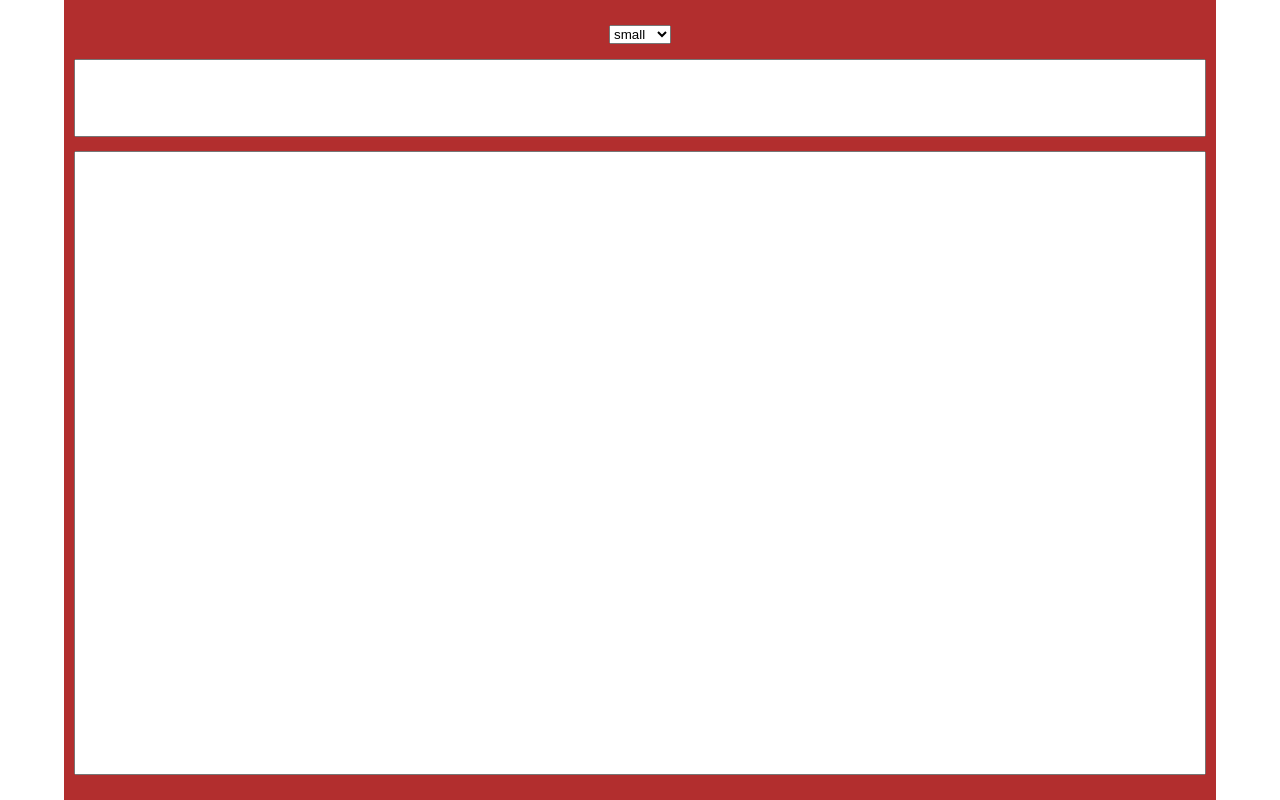
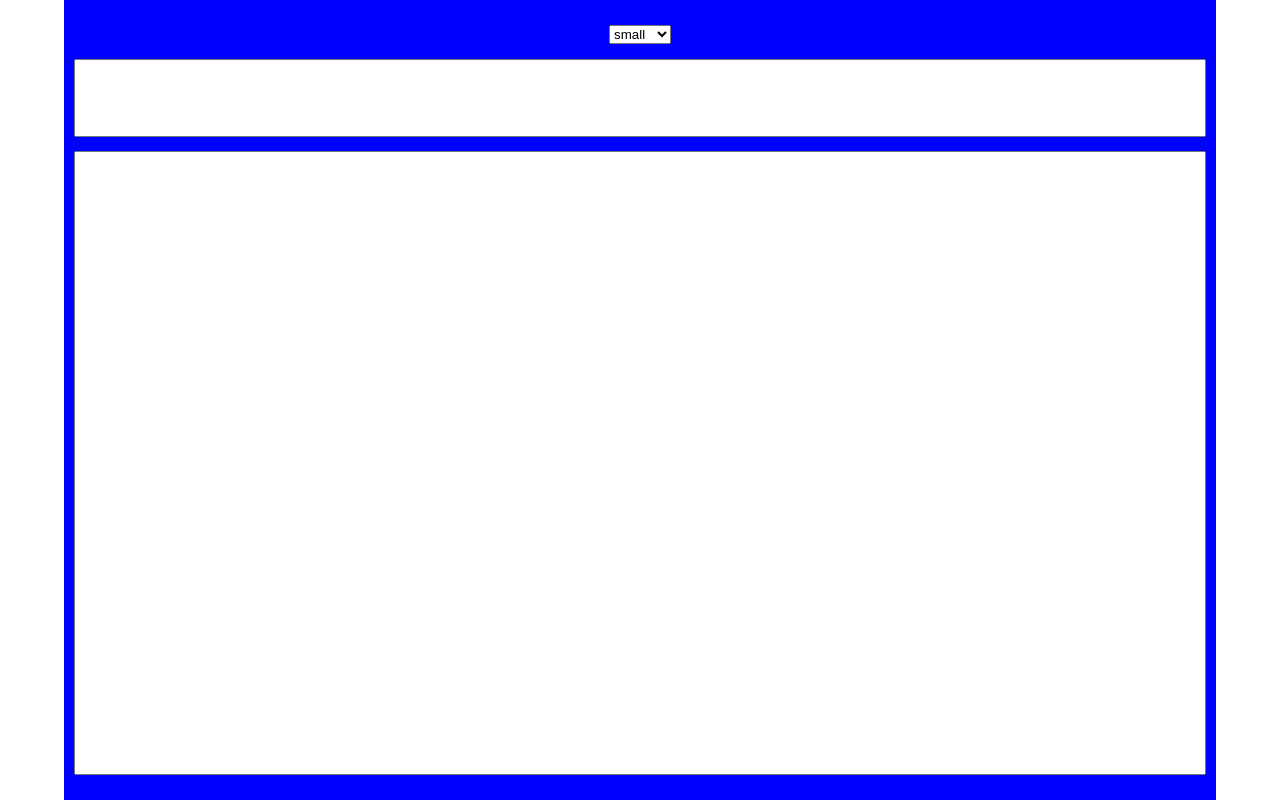
Before and after one commit to belanovic/govor, a plain HTML site: page index.html in a window 1280 px wide. Drawn offline with Linux system fonts and the light colour scheme.

Commit message:
Update govor.css

```diff
--- a/govor.css
+++ b/govor.css
@@ -17,7 +17,8 @@ body {
     align-items: center;
     width: 90%;
     height: 100%;
-    background: #b22e2e;
+    /* background: #b22e2e; */
+    background: blue;
     padding: 10px;
     font-family: Arial;
     transition: background 300ms;
```
